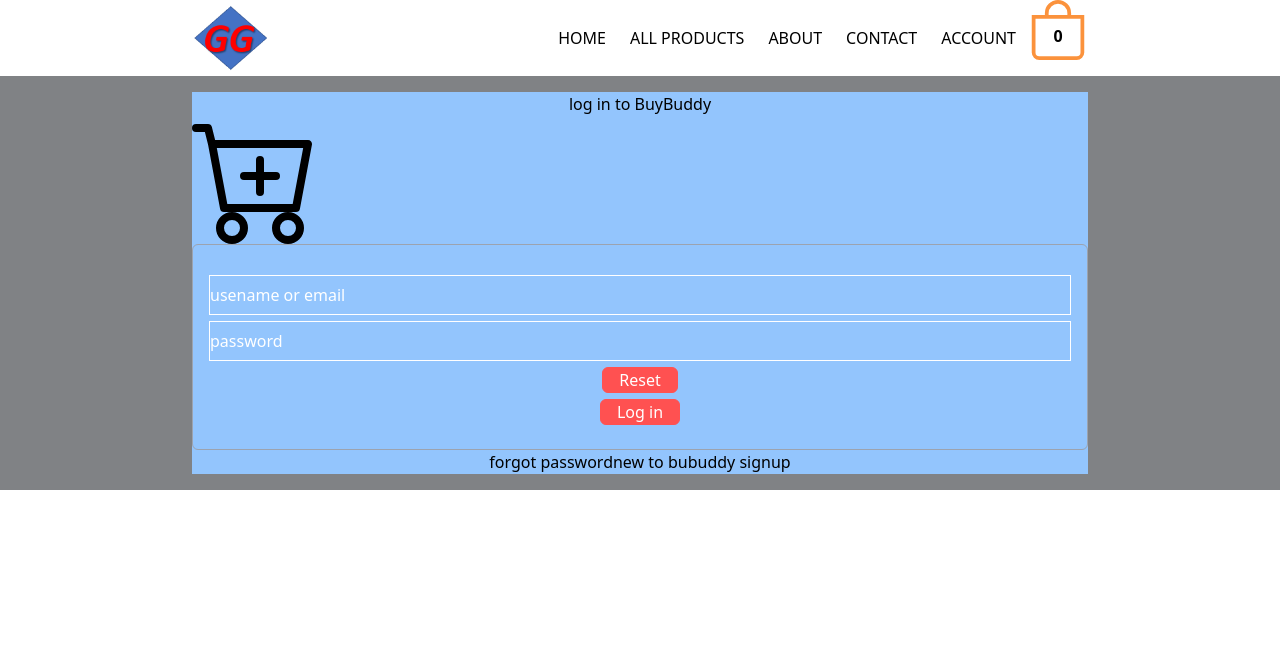
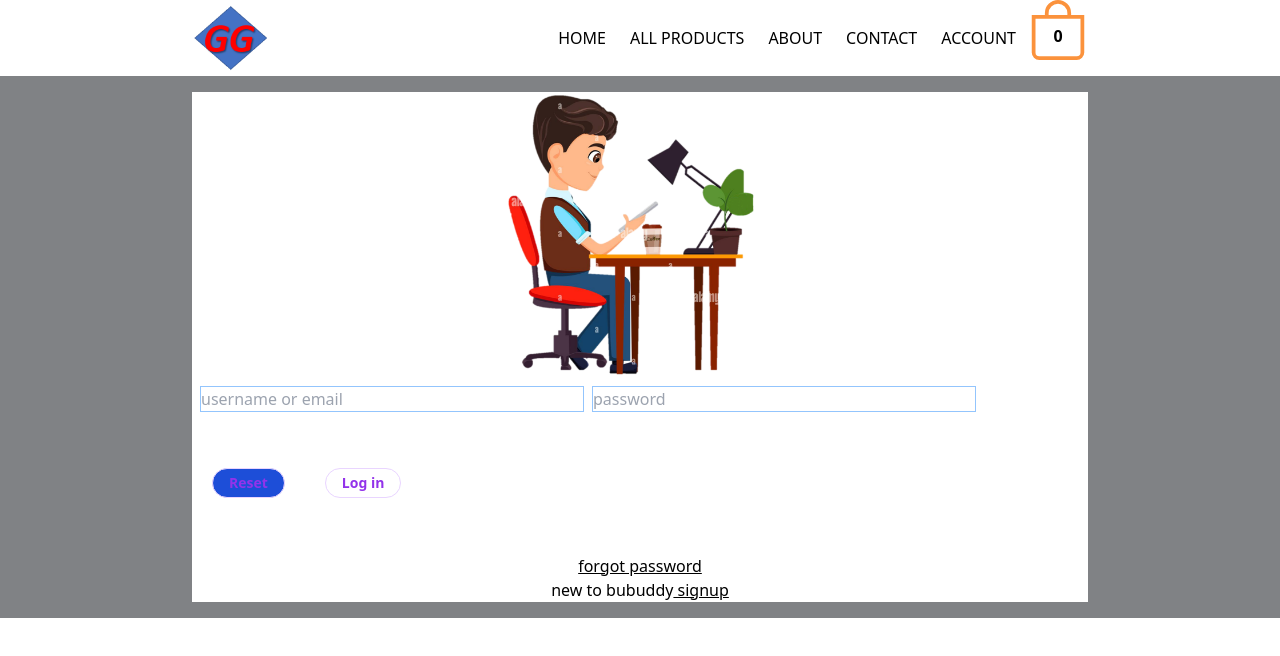
Before and after one commit to Kkamal97/E-Commerce, a React (Vite) app: page /account/Login in a window 1280 px wide. Shown: the top 656 px of the page. Built offline with nearby package versions, Linux system fonts and the light colour scheme; no server answers.

Commit message:
forget password page added

```diff
--- a/src/App.jsx
+++ b/src/App.jsx
@@ -49,12 +49,13 @@ return(
 else {
  totalcount=0;
 }
-const cartvalues={cart};
+const cartvalues=cart;
 
   return (<div className="flex flex-col bg-backcolor ">
 
      <TopNavbar counter={totalcount}/>
    <kamalcontext.Provider value={cartvalues}>
+    { console.log("ye rha",cartvalues)}
 <AllData  className="grow" onAddtoCart={handleAddToCart}  />
 </kamalcontext.Provider>
 
--- a/src/Button.jsx
+++ b/src/Button.jsx
@@ -2,10 +2,10 @@ import React,{memo} from "react";
 function Button({className,children,type,onClick}){
 
 return (
-  <button type={type} onClick={onClick} className="bg-tomato px-4 mx-2 border-tomato text-white border rounded-md " >{children}</button>
-)
-
-}
+  <button type={type} onClick={onClick}
+  className={"px-4 py-1 text-sm text-purple-600 font-semibold rounded-full border border-purple-200 hover:text-white hover:bg-purple-600 hover:border-transparent focus:outline-none focus:ring-2 focus:ring-purple-600 focus:ring-offset-2 " +" " + className } >{children}</button>
+)}
 
 
 export default memo(Button);
+// bg-tomato px-4 mx-2 border-tomato text-white border rounded-md
--- a/src/Cart.jsx
+++ b/src/Cart.jsx
@@ -1,9 +1,12 @@
 import React,{useEffect,useState} from "react";
+import { useContext } from "react";
 import {BiHomeHeart } from "react-icons/bi"
 import {Link} from "react-router-dom";
 import {getProductData} from "./api.jsx";
-import kamalcontext from "./App.jsx";
-function Cart({cartvalues}){
+import {kamalcontext} from "./App.jsx";
+function Cart(){
+  const cartvalues =useContext(kamalcontext);
+  console.log("cart wali values ye h",cartvalues)
 
  const cartkey= Object.keys(cartvalues);
 
--- /dev/null
+++ b/src/Input.jsx
@@ -0,0 +1,21 @@
+import React from "react";
+
+function Input({id,label,error,touched, ...rest }){
+return(<>
+    <label htmlFor={id} className="sr-only">
+        {label}
+    </label>
+    <div className="flex flex-col">
+    <input
+    id={id}
+
+    {...rest}
+    className="border border-blue-300 w-full md:w-96"
+    />
+    {touched && error &&  (<div className="text-red-800">{error}</div>)}
+    </div>
+</>)
+
+}
+export default Input;
+// className="relative block w-full h-10 placeholder-red-400  border border-red-700 appearance-none focus:red-800  focus:ring-indigo-500"
--- a/src/LoginPage.jsx
+++ b/src/LoginPage.jsx
@@ -5,16 +5,10 @@ import {Formik,useFormik} from "formik";
 import {BsCartPlus} from "react-icons/bs";
 import * as yup from 'yup';
 import { Link } from "react-router-dom";
+import tableicon from "./clipart.png";
+import Input from "./Input.jsx";
 function LoginPage(){
-
-
-
-
-
-
-
-
-   const schema=yup.object().shape({
+  const schema=yup.object().shape({
     email:yup.string().email(),
     password:yup.string().min(8).required(),
   })
@@ -22,7 +16,7 @@ function LoginPage(){
     function handleApi(values){
        console.log("email is",values.email,"& password is",values.password,"password length is",values.password.length)
 }
-const {handleChange,values,handleSubmit,resetForm}=useFormik({
+const {handleChange,values,handleSubmit,resetForm,errors,touched,handleBlur,isValid}=useFormik({
   initialValues:{
     email:"",
   password:"",
@@ -31,29 +25,57 @@ const {handleChange,values,handleSubmit,resetForm}=useFormik({
   validationSchema:schema,
 });
 
- return(<div className="items-center text-center bg-blue-300">
-<h2>log in to BuyBuddy</h2>
-<BsCartPlus className="text-center text-9xl"/>
+ return(<div className="w-full items-center text-center ">
+<img className="mx-auto w-96" src={tableicon}/>
+{/* <BsCartPlus className="text-center text-9xl"/> */}
   <form onSubmit={handleSubmit} >
-  <div className="flex flex-col items-center space-y-1.5 border px-4 py-6 border-gray-400 rounded-md">
-     <label htmlFor="email" className="sr-only">Email</label>
-         <input value={values.email} onChange={handleChange} className="relative block w-full h-10 placeholder-white bg-blue-300 border border-white appearance-none focus:red-800 focus:outline-none focus-ring-indigo-500" type="email" placeholder="usename or email" autoComplete="email" name="email"/>
-     <label htmlFor="password" className="sr-only">Password</label>
-         <input value={values.password}  onChange={handleChange} className="w-full h-10 placeholder-white bg-blue-300 border border-white" type="password"  placeholder="password" autoComplete="current-password" name="password"/>
+  <div className="flex flex-col md:flex-row items-center space-y-1.5 space-x-2 ">
 
-    <div className="flex flex-row">
-    <div>
-       </div>
-      <span className="grow"></span>
-    <div>
-    <Button type="button" className="items-end" onClick={resetForm}>Reset</Button>
-    </div>
-      </div>
-    <Button type="submit" className="mx-5 my-10">Log in</Button>
+         <Input
+         id="email"
+         label="email address"
+         value={values.email}
+         onChange={handleChange}
+         type="email"
+         placeholder="username or email"
+         autoComplete="email"
+         name="email"
+         error={errors.email}
+         touched={touched.email}
+         onBlur={handleBlur}
+         required
+         className="" />
+
+         <Input
+         label="password"
+         id="password"
+         value={values.password}
+         onChange={handleChange}
+         className=""
+         type="password"
+         placeholder="password"
+         autoComplete="current-password"
+         name="password"
+         error={errors.password}
+         touched={touched.password}
+         onBlur={handleBlur}
+         required
+         />
+  </div>
+    <div className="flex flex-row my-4">
+    <Button type="button" className="mx-5 my-10 bg-blue-700" onClick={resetForm}>Reset</Button>
+    <Button type="submit" className="mx-5 my-10 disabled:bg-green-400" disabled={!isValid} >Log in</Button>
         </div>
     </form>
-    <Link to="/account/forgotpassword" >forgot password</Link>
-    <Link to="/account/Signup">new to bubuddy signup</Link>
+    <Link className="underline hover:no-underline hover:text-orange-700" to="/account/forgotpassword" >forgot password</Link>
+    <div>
+      <p>
+      new to bubuddy
+
+    <Link className="underline hover:no-underline hover:text-orange-700" to="/account/Signup"> signup</Link>
+    </p>
+    </div>
+
 </div>)
 
 
--- /dev/null
+++ b/src/Passwordreset.jsx
@@ -0,0 +1,22 @@
+import React from "react";
+import Input from "./Input";
+import { Link } from "react-router-dom";
+function passwordreset(){
+    return (<>
+        <form>
+            <Input type="email" placeholder="email address"/>
+            <button>send OTP</button>
+        </form>
+<p>
+    Have username & password
+        <Link className="underline hover:no-underline hover:text-orange-700" to="/account/forgotpassword" > log in</Link>
+        </p>
+          <p>
+          Don't have accound
+
+        <Link className="underline hover:no-underline hover:text-orange-700" to="/account/Signup"> signup</Link>
+        </p>
+
+        </>)
+}
+export default passwordreset;
--- a/src/Products.jsx
+++ b/src/Products.jsx
@@ -10,6 +10,7 @@ import HomePage from "./HomePage.jsx";
 import LoginPage from "./LoginPage.jsx";
 import SignupPage from  "./SignupPage.jsx";
 import AboutUs from "./AboutUs.jsx";
+import Passwordreset from "./Passwordreset.jsx";
 
 function Products({productList,onAddtoCart,cartvalues}){
 return (<div className="max-w-3xl mx-auto bg-white md:max-w-4xl ">
@@ -23,6 +24,7 @@ return (<div className="max-w-3xl mx-auto bg-white md:max-w-4xl ">
  <Route path="/account/Login" element={<LoginPage/>} />
  <Route path="/account/Signup" element={<SignupPage/>}/>
  <Route path="/AboutUs" element={<AboutUs/>}/>
+ <Route path="/account/forgotpassword" element={<Passwordreset/>}/>
 </Routes>
 
 
--- a/src/SignupPage.jsx
+++ b/src/SignupPage.jsx
@@ -1,49 +1,62 @@
 import React from "react";
+import { useFormik } from "formik";
 import Button from "./Button";
+import Input from "./Input";
+import * as yup from "yup";
 import { Link } from "react-router-dom";
-import {useFormik} from "Formik";
-import * as yup from "yup";
-function SignupPage(){
+import tableicon from "./clipart.png";
+function signupPage(){
 
-function handleSendingApi(e){
-        console.log("sending re ho jayegsa",values.firstName,values.lastName,values.emailadd,"& passwords are",values.createpass,values.confirmpass)
-}
+   function signupApi(values){
 
+        console.log("sending la",values.firstname)
+    }
 const schema=yup.object().shape({
-    firstName:yup.string(),
-    lastName:yup.string(),
+    firstname:yup.string().min(4),
+    lastname:yup.string().min(4),
     emailadd:yup.string().email(),
-    createpass:yup.string().min(8).max(12),
-    createpass:yup.string().min(8).max(12),
+    password:yup.string().min(8),
+    confirmpassword:yup.string().min(6),
 })
 
-const {handleSubmit,handleChange,values,errors}=useFormik({
-    initialValues:
-    {firstName:"",
-lastName:"",
-emailadd:"",
-createpass:"",
-confirmpass:"",
-},
-onSubmit:handleSendingApi,
-validationSchema:schema,
-})
+const {values,
+    errors,
+    touched,
+    handleChange,
+    handleBlur,
+    handleSubmit,
+    isSubmitting,}=useFormik({
+        initialValues:{
+            firstname:"",
+            lastname:"",
+            emailadd:"",
+            password:"",
+            confirmpassword:"",
+        },
+        onSubmit:signupApi,
+        validationSchema:schema,
+    }
 
-return(<div className="flex flex-col">
-<form onSubmit={handleSubmit}>
-    <div className="flex flex-col">
-<input value={values.firstName} onChange={handleChange} name="firstName" type="text" className="border border-green-500" placeholder="first Name"/>
-<input value={values.lastname} onChange={handleChange} name="lastName" type="text" className="" placeholder="last Name"/>
-<input value={values.emailadd} onChange={handleChange} name="emailadd" type="email" className="" placeholder="email address"/>
-<input value={values.createpass} onChange={handleChange} type="password" name="createpass" placeholder="create a password"></input>
-<input value={values.confirmpass} onChange={handleChange} type="password" name="confirmpass" placeholder="confirm the password" ></input>
+    )
 
-<Button type="submit">signup</Button>
+    return(<>
+    <img className="mx-auto w-96" src={tableicon}/>
+    <form onSubmit={handleSubmit}>
+<div className="flex flex-col space-y-2 mx-auto items-center">
+<Input touched={touched.firstname} error={ errors.firstname} value={values.firstname} name="firstname" type="text" id="namu" placeholder="first name" onChange={handleChange} onBlur={handleBlur}/>
+<Input touched={touched.lastname} error={ errors.lastname} value={values.lastname} name="lastname" type="text" id="jale" placeholder="last name" onChange={handleChange} onBlur={handleBlur}/>
+<Input touched={touched.emailadd} error={ errors.emailadd} value={values.emailadd} name="emailadd" type="email" id="tujale" placeholder="email address" onChange={handleChange} onBlur={handleBlur} />
+<Input touched={touched.password} error={ errors.password} value={values.password} name="password" type="password" id="putt" placeholder="create password" onChange={handleChange} onBlur={handleBlur} />
+<Input touched={touched.confirmpassword} error={ errors.confirmpassword} value={values.confirmpassword} name="confirmpassword" type="password"  id="jojo" placeholder="confirm password" onChange={handleChange} onBlur={handleBlur} />
+<Button type="submit">Sign Up</Button>
 </div>
 </form>
-<Link to="/account/Login">already account login</Link>
-</div>
-)
+<p>
+    have already account
+<Link className="underline hover:no-underline hover:text-orange-700" to="/account/Login"> log in </Link>
+</p>
 
+    </>
+    )
 }
-export default SignupPage;
+export default signupPage;
```
Also changed, not shown: 5 other files (tests, documents, lock files or other folders).
